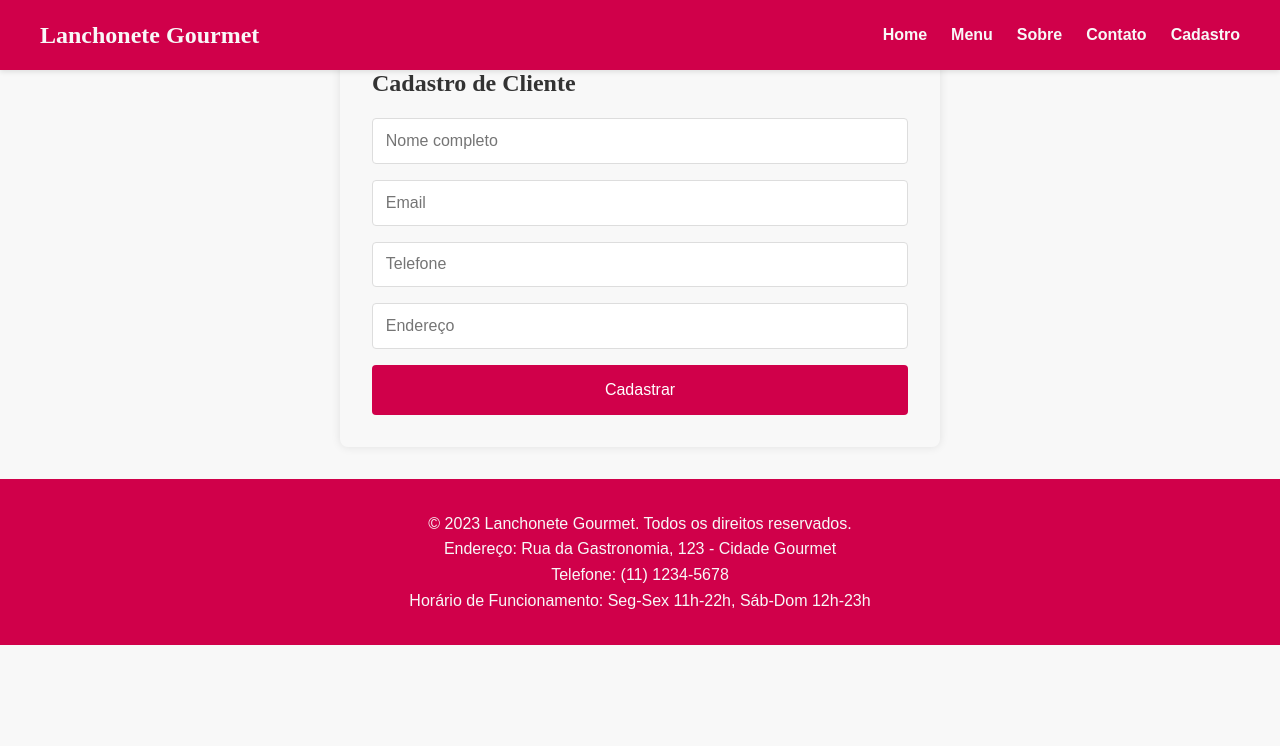
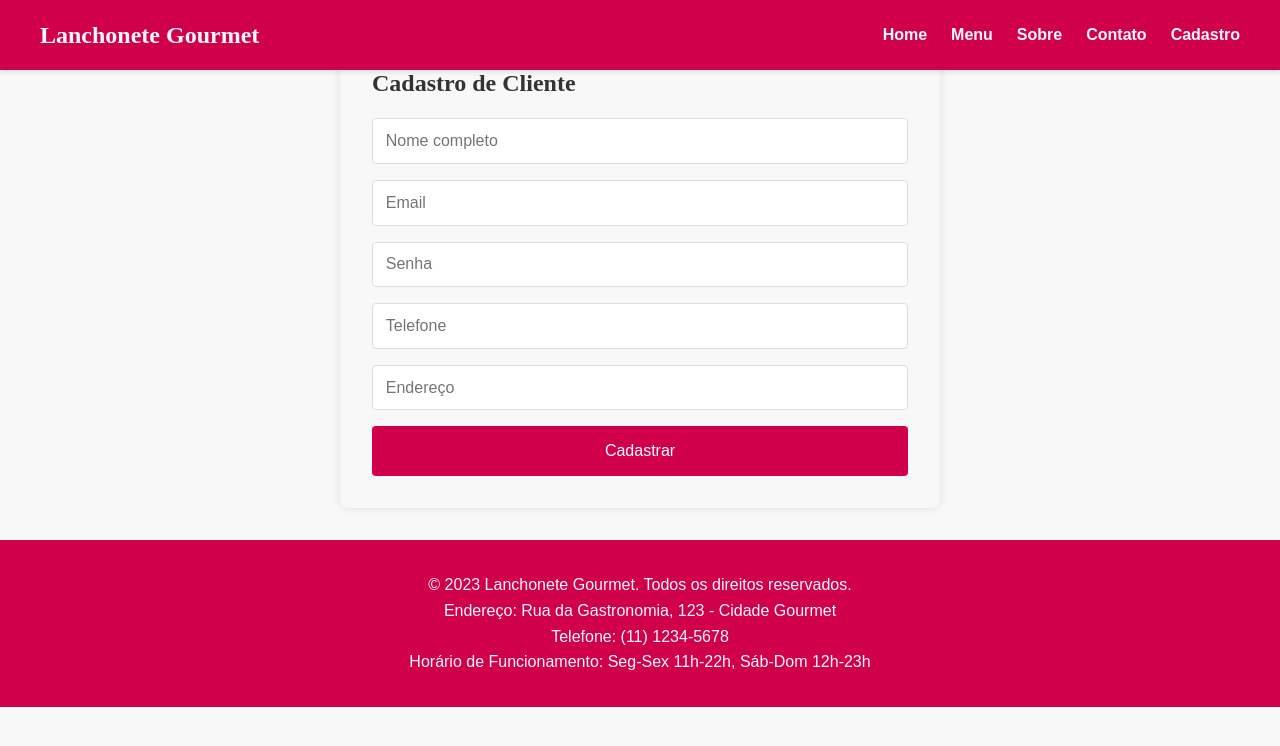
Before and after one commit to Dslpss/lanchonete-gourmet, a React (Create React App) app: page /register in a window 1280 px wide. Shown: the top 746 px of the page. Built offline with nearby package versions, Linux system fonts and the light colour scheme; no server answers.

Commit message:
feat: implementa sistema de autenticação e cadastro

```diff
--- a/src/pages/Register.js
+++ b/src/pages/Register.js
@@ -1,25 +1,49 @@
 import React, { useState } from 'react';
 import styled from 'styled-components';
 import { collection, addDoc } from 'firebase/firestore';
+import { createUserWithEmailAndPassword, getAuth } from 'firebase/auth';
 import { db } from '../config/firebase';
 
 const Register = () => {
   const [formData, setFormData] = useState({
     nome: '',
     email: '',
+    password: '',
     telefone: '',
     endereco: ''
   });
 
+  const auth = getAuth();
+
   const handleSubmit = async (e) => {
     e.preventDefault();
     try {
-      await addDoc(collection(db, 'clientes'), formData);
+      const userCredential = await createUserWithEmailAndPassword(
+        auth,
+        formData.email,
+        formData.password
+      );
+
+      await addDoc(collection(db, 'clientes'), {
+        userId: userCredential.user.uid,
+        nome: formData.nome,
+        email: formData.email,
+        telefone: formData.telefone,
+        endereco: formData.endereco,
+        createdAt: new Date()
+      });
+
       alert('Cliente cadastrado com sucesso!');
-      setFormData({ nome: '', email: '', telefone: '', endereco: '' });
+      setFormData({
+        nome: '',
+        email: '',
+        password: '',
+        telefone: '',
+        endereco: ''
+      });
     } catch (error) {
       console.error('Erro ao cadastrar:', error);
-      alert('Erro ao cadastrar cliente');
+      alert('Erro ao cadastrar cliente: ' + error.message);
     }
   };
 
@@ -47,6 +71,14 @@ const Register = () => {
           name="email"
           placeholder="Email"
           value={formData.email}
+          onChange={handleChange}
+          required
+        />
+        <Input
+          type="password"
+          name="password"
+          placeholder="Senha"
+          value={formData.password}
           onChange={handleChange}
           required
         />
```
